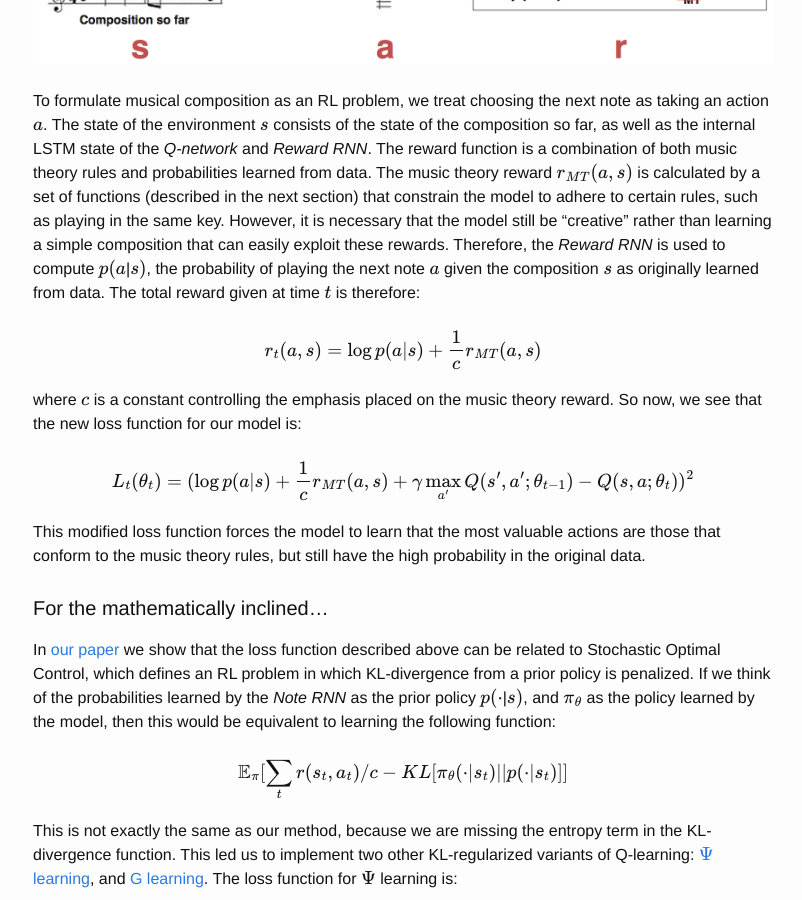
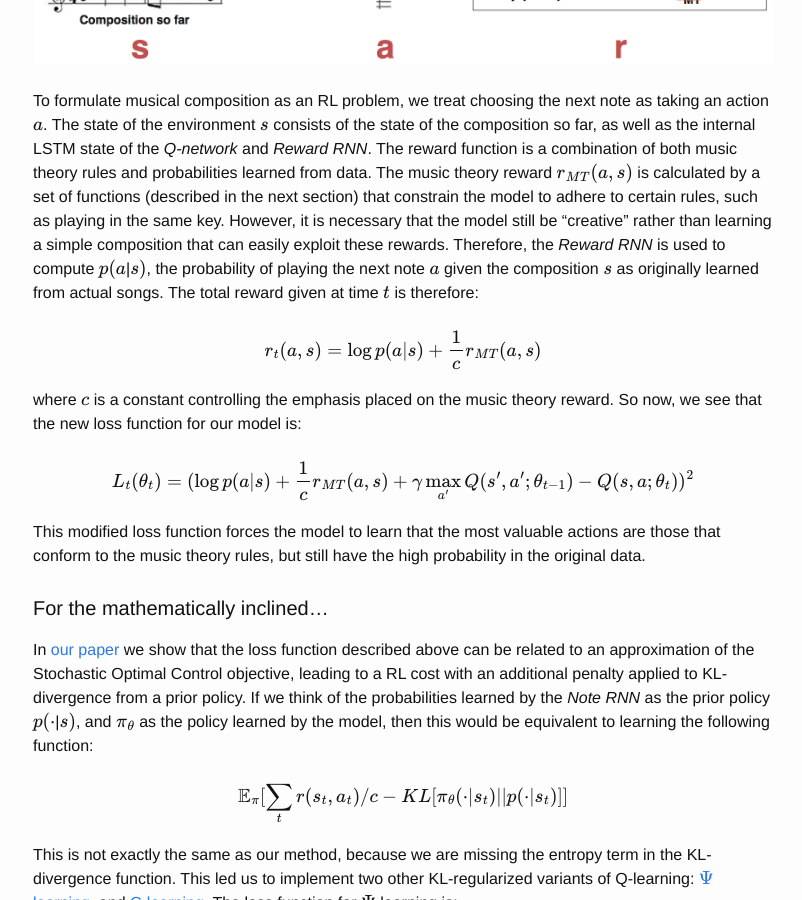
Before and after one commit to notfuchsia/notfuchsia.github.io, a Jekyll site: the page built from _posts/2016-10-10-natasha.markdown, in a window 1280 px wide and 900 px high, scrolled down 3839 px. Shown: the whole window, without its empty margins (237-1039 px from the left). Built offline with Jekyll 4.4.1, drawn with Linux system fonts in a browser that asks for light colours; formulas are drawn with MathJax 3.

Commit message:
clarify SOC stuff

```diff
--- a/_posts/2016-10-10-natasha.markdown
+++ b/_posts/2016-10-10-natasha.markdown
@@ -69,7 +69,7 @@ As described above, the main idea behind the RL Tuner model is to take an RNN tr
 
 ![Model diagram](/assets/rl_tuner/rl_rnn_diagram.png "Model diagram")
 
-To formulate musical composition as an RL problem, we treat choosing the next note as taking an action $$a$$. The state of the environment $$s$$ consists of the state of the composition so far, as well as the internal LSTM state of the *Q-network* and *Reward RNN*. The reward function is a combination of both music theory rules and probabilities learned from data. The music theory reward $$r_{MT}(a,s)$$ is calculated by a set of functions (described in the next section) that constrain the model to adhere to certain rules, such as playing in the same key. However, it is necessary that the model still be "creative" rather than learning a simple composition that can easily exploit these rewards. Therefore, the *Reward RNN* is used to compute $$p(a$$&#124;$$s)$$, the probability of playing the next note $$a$$ given the composition $$s$$ as originally learned from data. The total reward given at time $$t$$ is therefore:
+To formulate musical composition as an RL problem, we treat choosing the next note as taking an action $$a$$. The state of the environment $$s$$ consists of the state of the composition so far, as well as the internal LSTM state of the *Q-network* and *Reward RNN*. The reward function is a combination of both music theory rules and probabilities learned from data. The music theory reward $$r_{MT}(a,s)$$ is calculated by a set of functions (described in the next section) that constrain the model to adhere to certain rules, such as playing in the same key. However, it is necessary that the model still be "creative" rather than learning a simple composition that can easily exploit these rewards. Therefore, the *Reward RNN* is used to compute $$p(a$$&#124;$$s)$$, the probability of playing the next note $$a$$ given the composition $$s$$ as originally learned from actual songs. The total reward given at time $$t$$ is therefore:
 
 $$\begin{align}
 \label{eq:reward}
@@ -87,7 +87,7 @@ This modified loss function forces the model to learn that the most valuable act
 
 ### For the mathematically inclined...
 
-In [our paper][our arxiv] we show that the loss function described above can be related to Stochastic Optimal Control, which defines an RL problem in which KL-divergence from a prior policy is penalized. If we think of the probabilities learned by the *Note RNN* as the prior policy $$p(\cdot$$&#124;$$s)$$, and $$\pi_{\theta}$$ as the policy learned by the model, then this would be equivalent to learning the following function:
+In [our paper][our arxiv] we show that the loss function described above can be related to an approximation of the Stochastic Optimal Control objective, leading to a RL cost with an additional penalty applied to KL-divergence from a prior policy. If we think of the probabilities learned by the *Note RNN* as the prior policy $$p(\cdot$$&#124;$$s)$$, and $$\pi_{\theta}$$ as the policy learned by the model, then this would be equivalent to learning the following function:
 
 $$\begin{align}
 \mathbb{E}_{\pi}[\sum_t r(s_t,a_t)/c - KL[\pi_\theta(\cdot|s_t)||p(\cdot|s_t)]]
```
